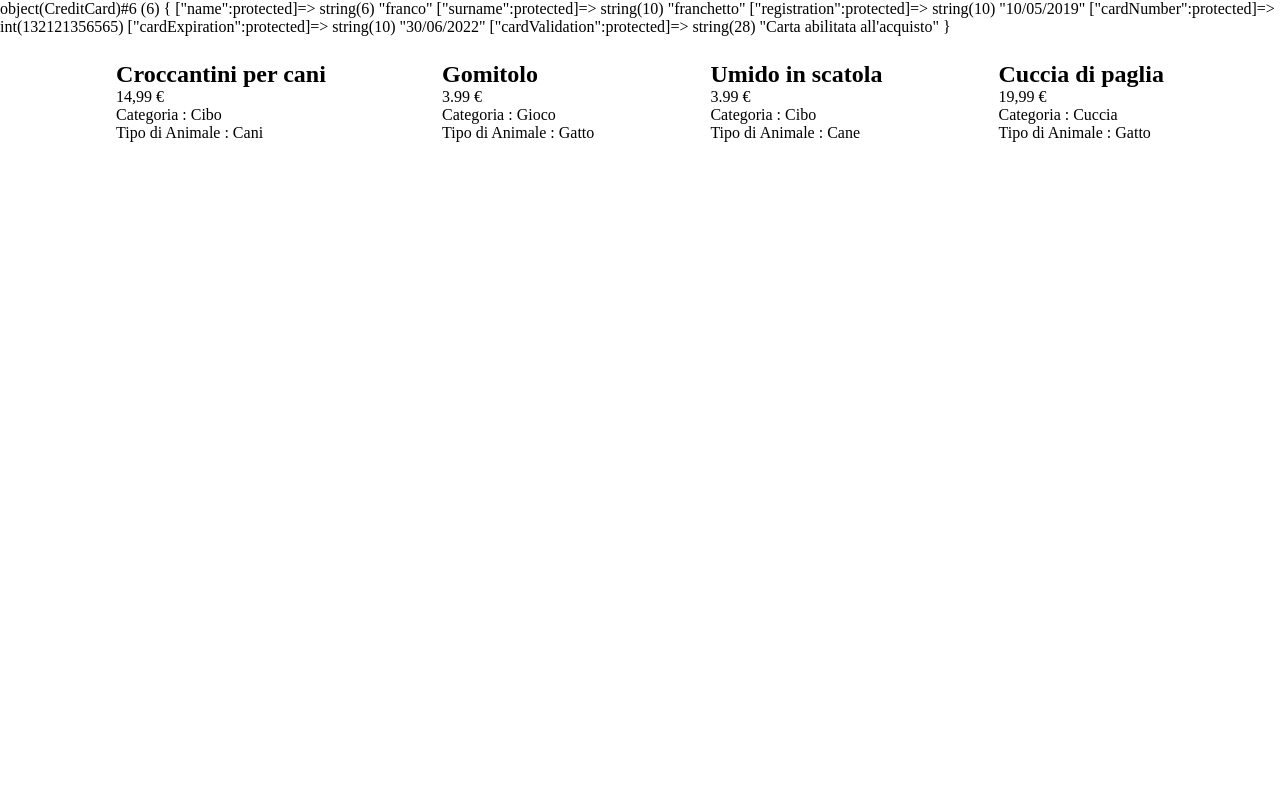
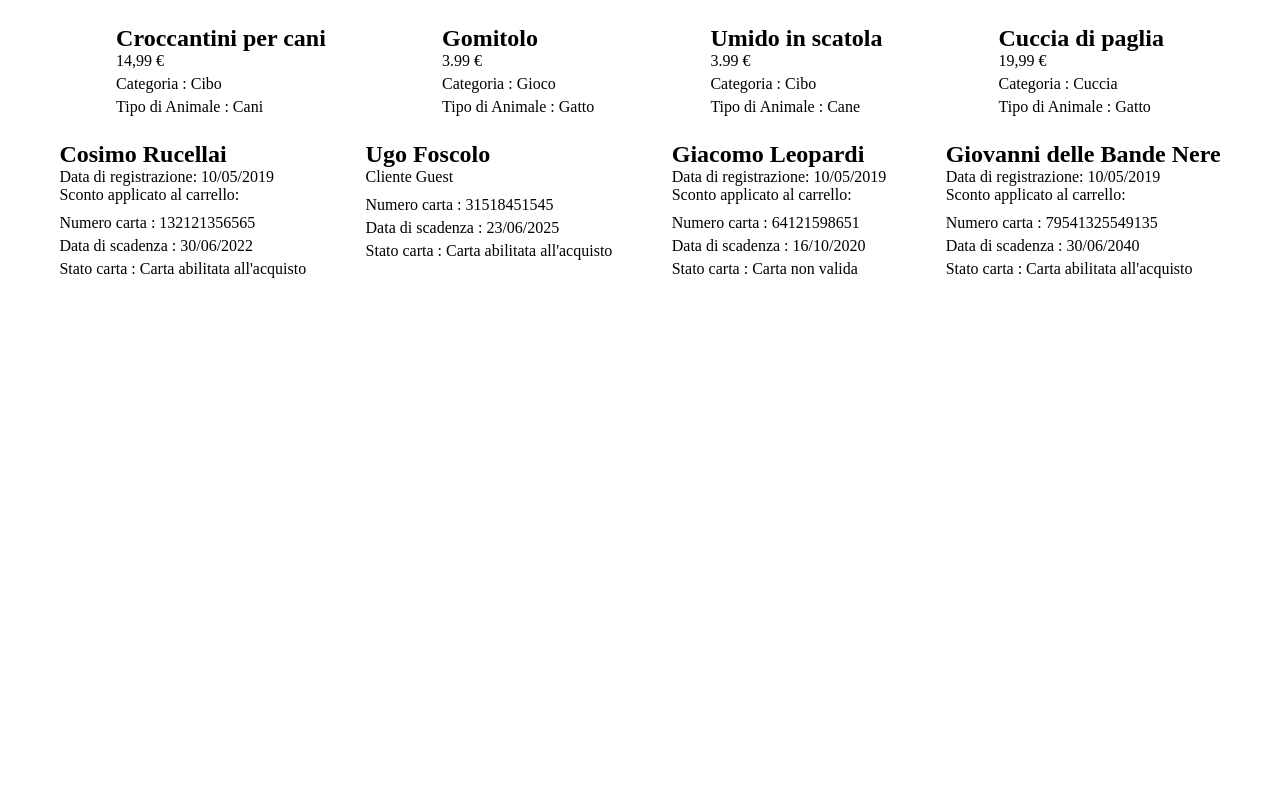
Before and after one commit to agostinopique/php-oop-2, a PHP site: page / in a window 1280 px wide. Run offline with PHP 8.4, Linux system fonts and the light colour scheme.

Commit message:
Aggiunti i clienti alla stampa in pagina;

```diff
--- a/classi/ClientCreditCard.php
+++ b/classi/ClientCreditCard.php
@@ -28,5 +28,21 @@ class CreditCard extends Client{
         }
     }
 
+    // GETTER
+    public function getName(){
+        return $this->name;
+    }
+
+
+    public function getCardData(){
+        $cardInfo = [];
+
+        $cardInfo["Numero carta"] = $this->cardNumber;
+        $cardInfo["Data di scadenza"] = $this->cardExpiration;
+        $cardInfo["Stato carta"] = $this->cardValidation;
+
+        return $cardInfo;
+    }
+
 
 }
--- a/classi/Clienti.php
+++ b/classi/Clienti.php
@@ -5,12 +5,14 @@ class Client{
     protected $name;
     protected $surname;
     protected $registration;
+    private $discount;
 
 
     public function __construct($_name, $_surname, $_registration){
         $this->name = $_name;
         $this->surname = $_surname;
         $this->registration = $_registration;
+        // $this->discount = getDiscount();
         self::$id++;
     }
 
@@ -29,4 +31,9 @@ class Client{
     public function getFullName(){
         return $this->name . ' ' . $this->surname;
     }
+
+    public function getRegistration(){
+        return $this->registration;
+    }
+
 }
--- a/index.php
+++ b/index.php
@@ -14,9 +14,21 @@ $petShopProducts[] = $catGame;
 $petShopProducts[] = $catFood;
 $petShopProducts[] = $dogCrate;
 
-$cliente = new CreditCard("franco", "franchetto", "10/05/2019", 132121356565, "30/06/2022");
 
-var_dump($cliente);
+$clienti = [];
+
+$cliente1 = new CreditCard("Cosimo", "Rucellai", "10/05/2019", 132121356565, "30/06/2022");
+$cliente2 = new CreditCard("Ugo", "Foscolo", "", 31518451545, "23/06/2025");
+$cliente3 = new CreditCard("Giacomo", "Leopardi", "10/05/2019", 64121598651, "16/10/2020");
+$cliente4 = new CreditCard("Giovanni", "delle Bande Nere", "10/05/2019", 79541325549135, "30/06/2040");
+
+
+$clienti[] = $cliente1;
+$clienti[] = $cliente2;
+$clienti[] = $cliente3;
+$clienti[] = $cliente4;
+
+// var_dump($clienti);
 
 
 
@@ -48,5 +60,28 @@ var_dump($cliente);
         <?php endforeach; ?>
 
     </div>
+
+    <div class="d-flex justify-center prodotti">
+
+        <?php foreach($clienti as $cliente): ?>
+        <div>
+
+            <h2><?php echo $cliente->getFullName() ?></h2>
+
+            <?php if($cliente->getRegistration() != null){?>
+                <p>Data di registrazione: <?php echo $cliente->getRegistration() ?></p>
+                <p>Sconto applicato al carrello: <?php ?></p>
+            <?php } else {?>
+                <p>Cliente Guest</p>
+            <?php } ?>
+                <ul class="dati_carte">
+                    <?php foreach($cliente->getCardData() as $key => $data): ?>
+                    <li><?php echo "$key : $data" ?></li>
+                    <?php endforeach; ?>
+                </ul>
+        </div>
+        <?php endforeach; ?>
+
+    </div>
 </body>
 </html>
--- a/style/style.css
+++ b/style/style.css
@@ -19,3 +19,10 @@
 ul{
     list-style: none;
 }
+
+ul.dati_carte{
+    margin-top: 10px ;
+}
+ul li{
+    margin-top: 5px;
+}
```
